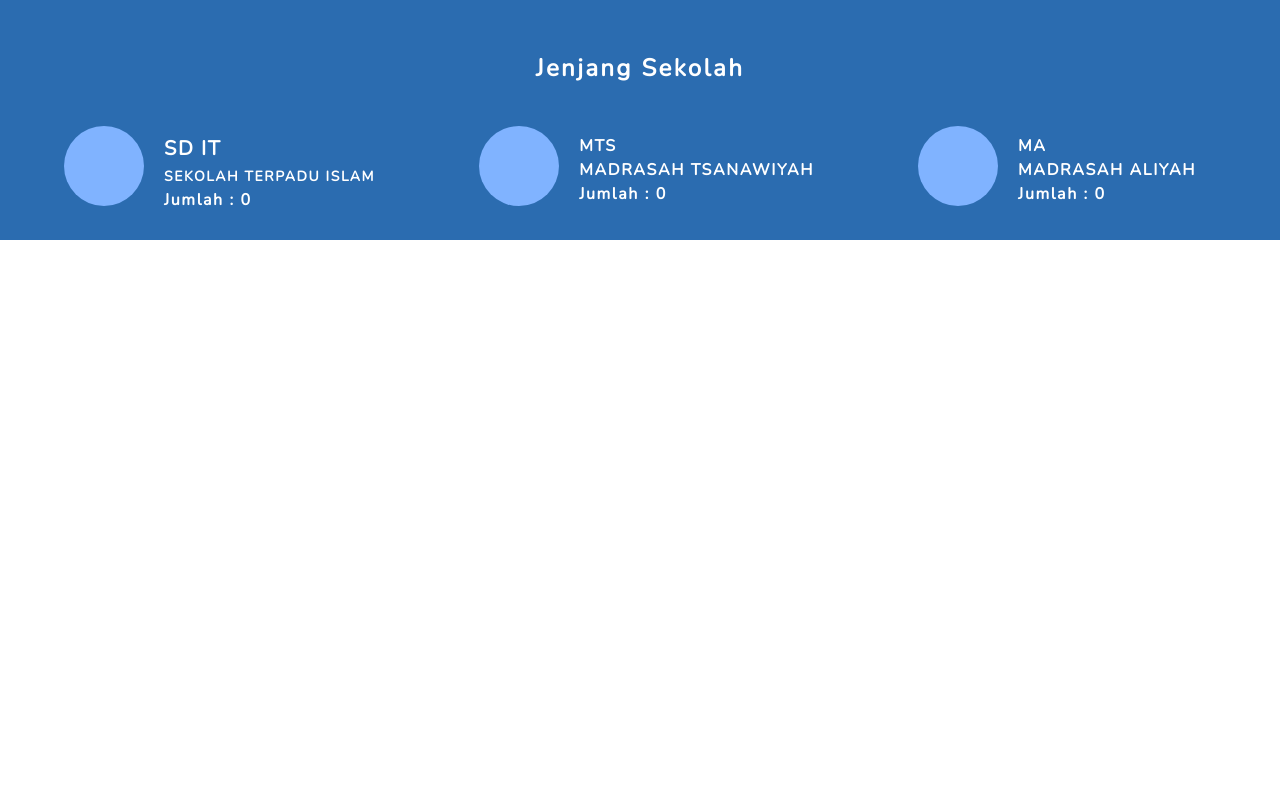
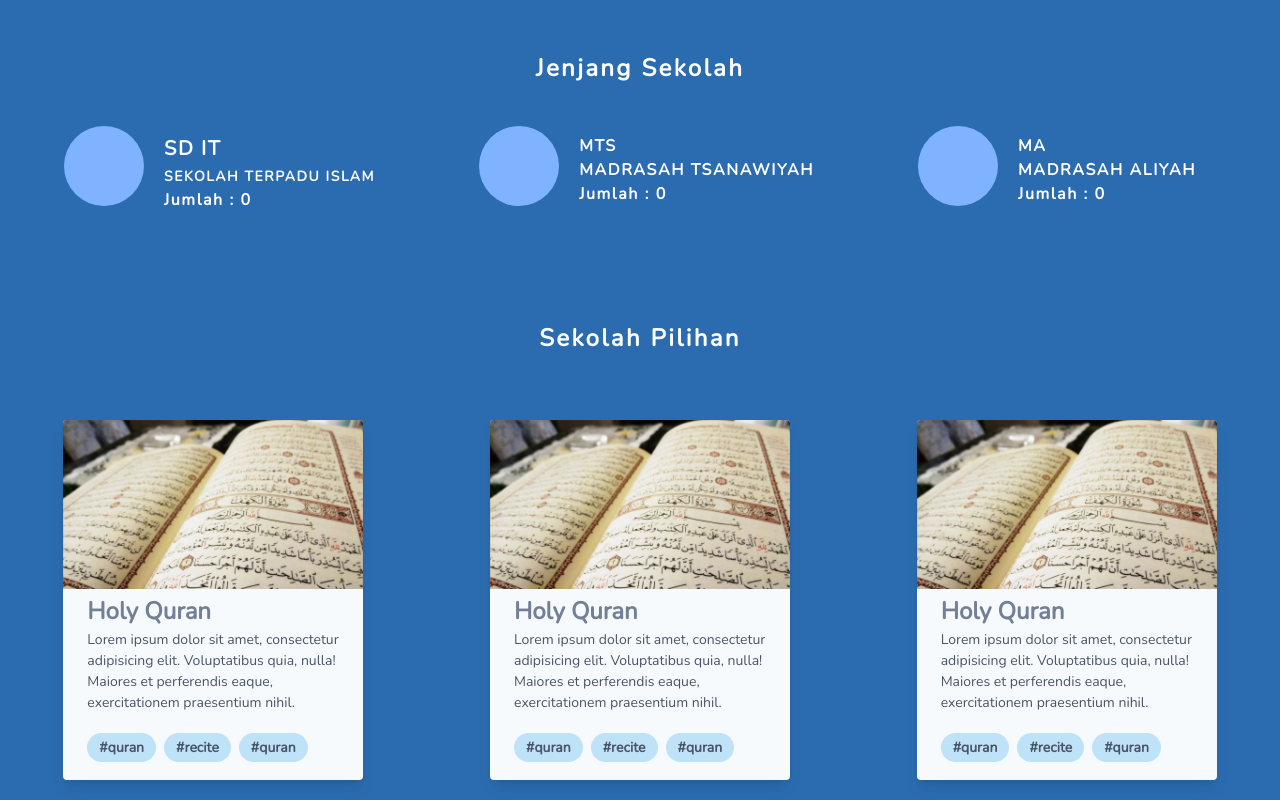
Before and after one commit to albae69/sekolah-muslim, a React (Create React App) app: page / in a window 1280 px wide. Shown: the part 386-1186 px from the top of the page. Before the commit the page ends 800 px from the top, so only its background shows below. Built offline with nearby package versions, Linux system fonts and the light colour scheme.

Commit message:
penambahan card sekolah pilihan

```diff
--- /dev/null
+++ b/src/components/Card.jsx
@@ -0,0 +1,34 @@
+import React from "react"
+import quran from "../assets/img/quran.jpg"
+
+const Card = () => {
+	return (
+		<div
+			style={{height: "360px", width: "300px"}}
+			className="font-Nunito mb-5 rounded overflow-hidden shadow-lg bg-gray-100"
+		>
+			<img src={quran} alt="" />
+			<div className="px-6 py-1">
+				<p className="text-gray-600 font-bold text-2xl">Holy Quran</p>
+				<p className="text-gray-700 text-sm">
+					Lorem ipsum dolor sit amet, consectetur adipisicing elit. Voluptatibus
+					quia, nulla! Maiores et perferendis eaque, exercitationem praesentium
+					nihil.
+				</p>
+			</div>
+			<div className="px-6 py-4">
+				<span className="inline-block bg-blue-200 rounded-full px-3 py-1 text-sm font-semibold text-gray-700 mr-2 mb-5">
+					#quran
+				</span>
+				<span className="inline-block bg-blue-200 rounded-full px-3 py-1 text-sm font-semibold text-gray-700 mr-2 mb-5">
+					#recite
+				</span>
+				<span className="inline-block bg-blue-200 rounded-full px-3 py-1 text-sm font-semibold text-gray-700 mb-5">
+					#quran
+				</span>
+			</div>
+		</div>
+	)
+}
+
+export default Card
--- a/src/components/Form.jsx
+++ b/src/components/Form.jsx
@@ -75,7 +75,7 @@ const Form = () => {
 				<div>
 					<button
 						type="submit"
-						className="lg:my-10 bg-blue hover:bg-blue-300 border rounded-xl btn text-white px-5 py-1"
+						className="sm:my-10 bg-blue hover:bg-blue-300 border rounded-xl btn text-white px-5 py-1"
 					>
 						Cari
 					</button>
--- a/src/components/JenjangSekolah.jsx
+++ b/src/components/JenjangSekolah.jsx
@@ -3,8 +3,8 @@ import circle from "../assets/img/circle.svg"
 
 const JenjangSekolah = () => {
 	return (
-		<main className="font-Nunito w-full sm:h-full w-full">
-			<span className="text-white text-2xl font-bold tracking-widest">
+		<main className="font-Nunito h-full w-full">
+			<span className="text-white text-2xl font-bold tracking-widest mb-16">
 				Jenjang Sekolah
 			</span>
 			<div className="flex flex-wrap justify-between my-10 mx-16">
--- a/src/components/SekolahPilihan.jsx
+++ b/src/components/SekolahPilihan.jsx
@@ -0,0 +1,19 @@
+import React from "react"
+import Card from "../components/Card"
+
+const SekolahPilihan = () => {
+	return (
+		<div className="h-full w-full font-Nunito">
+			<p className="text-white text-2xl font-bold tracking-widest mb-16 flex justify-center">
+				Sekolah Pilihan
+			</p>
+			<div className="container flex justify-around justify-center flex-wrap">
+				<Card />
+				<Card />
+				<Card />
+			</div>
+		</div>
+	)
+}
+
+export default SekolahPilihan
--- a/src/pages/Home.jsx
+++ b/src/pages/Home.jsx
@@ -1,10 +1,11 @@
 import React from "react"
-import {Header} from "../components/"
+import {Header, SekolahPilihan} from "../components/"
 
 const Home = () => {
 	return (
 		<div className="w-full bg-blue-700">
 			<Header />
+			<SekolahPilihan />
 		</div>
 	)
 }
```
